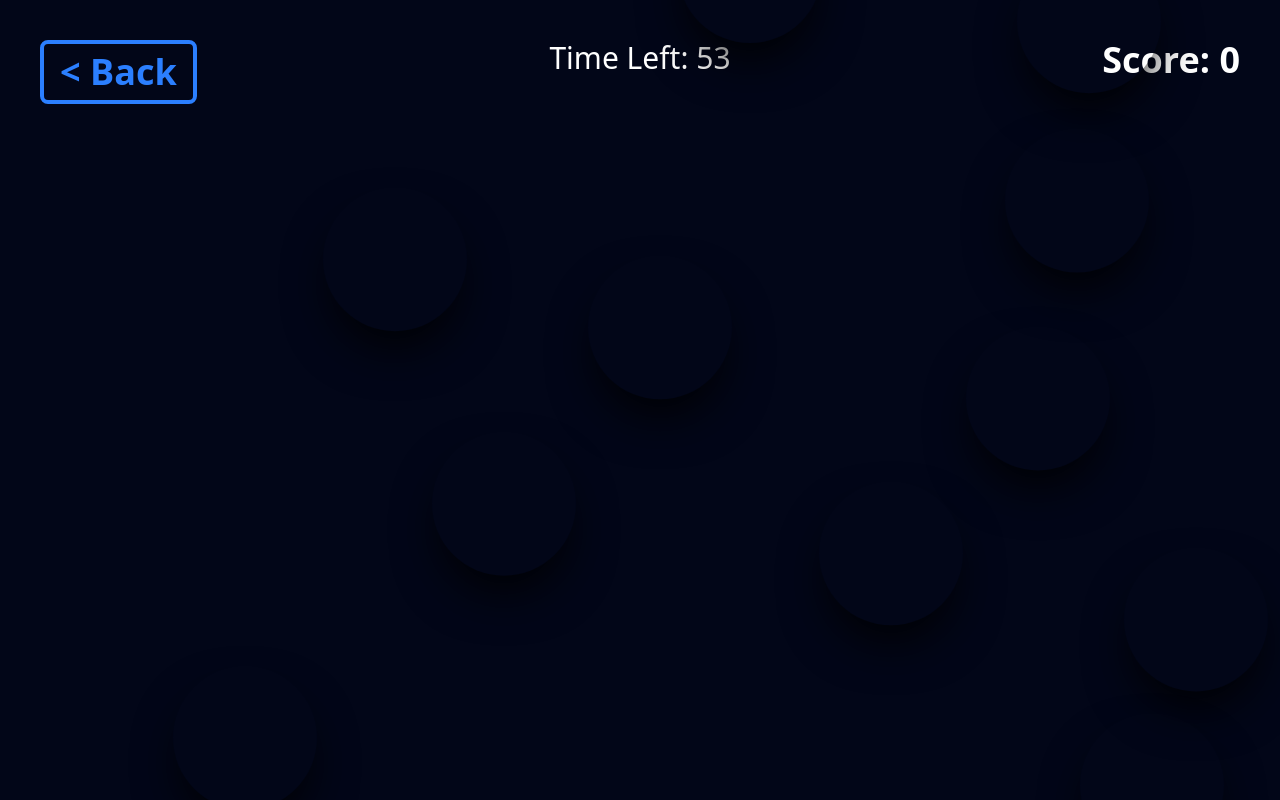
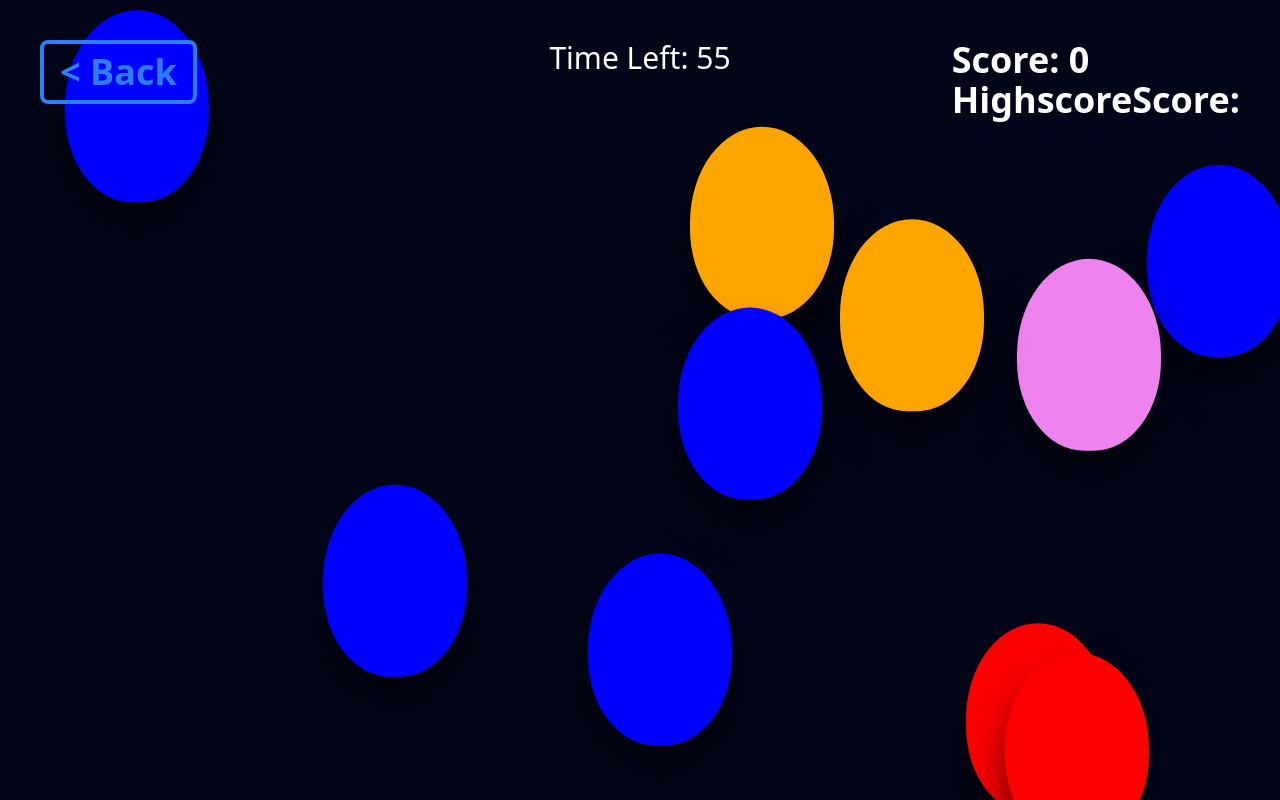
Before and after one commit to Harshil000/2-Devs, a React (Vite) app in the folder client/: page /play in a window 1280 px wide. Built offline with nearby package versions, Linux system fonts and the light colour scheme; no server answers.

Commit message:
completed all the remaining tasks

```diff
--- a/client/src/pages/GameScreen.jsx
+++ b/client/src/pages/GameScreen.jsx
@@ -3,13 +3,18 @@ import React, { useEffect, useState } from 'react'
 import { v4 as uuidv4 } from 'uuid'
 import "../styles/Home.css"
 import { Link } from 'react-router-dom'
+import { useLocation } from 'react-router-dom';
 
-const GameScreen = ({setHighScore}) => {
-    const balloonColors = ["blue", "green","blue", 'red', 'blue', 'orange', 'blue', 'neutral', 'blue', "violet"]
-
+const GameScreen = () => {
+    const balloonColors = ["blue", "green", "blue", 'red', 'blue', 'orange', 'blue', 'neutral', 'blue', "violet"]
     const [balloons, setBalloons] = useState([])
     const [score, setScore] = useState(0)
     const [timeLeft, setTimeLeft] = useState(60)
+    const [CurrentPlayer , SetCurrentPlayer] = useState({})
+    const location = useLocation();
+    const queryParams = new URLSearchParams(location.search);
+    const name = queryParams.get('name');
+    const email = queryParams.get('email');
 
     useEffect(() => {
         const interval = setInterval(() => {
@@ -18,9 +23,20 @@ const GameScreen = ({setHighScore}) => {
 
         const timeout = setTimeout(() => {
             clearInterval(interval);
-            // setHighScore(score)
             console.log("Stopped spawning balloons");
         }, 60000);
+
+        const getUser = async () => {
+            const response = await fetch("http://localhost:3000/save-user", {
+                method: "POST",
+                headers: { "Content-Type": "application/json" },
+                body: JSON.stringify({ name: name, email: email })
+            })
+            const data = await response.json()
+            SetCurrentPlayer(data.player)
+        }
+
+        getUser()
 
         return () => {
             clearInterval(interval);
@@ -28,33 +44,33 @@ const GameScreen = ({setHighScore}) => {
         };
     }, []);
 
-    useEffect(()=> {
-        if(timeLeft<=0)return
+    useEffect(() => {
+        if (timeLeft <= 0) return
 
-        const timer = setTimeout(()=> {
-            setTimeLeft(prev=>prev-1)
+        const timer = setTimeout(() => {
+            setTimeLeft(prev => prev - 1)
         }, 1000)
-        return ()=>clearTimeout(timer)
+        return () => clearTimeout(timer)
     }, [timeLeft])
 
     const addBalloon = () => {
         const id = uuidv4()
         const ref = React.createRef()
-        const left = Math.random()*90
-        const color = balloonColors[Math.floor((Math.random()*10))]
-        const newBalloon = {id, ref, left, color}
+        const left = Math.random() * 90
+        const color = balloonColors[Math.floor((Math.random() * 10))]
+        const newBalloon = { id, ref, left, color }
 
         setBalloons(prev => [...prev, newBalloon])
 
-        const speed = Math.random()*3 + 4
-        setTimeout(()=> {
-            if(ref.current) {
+        const speed = Math.random() * 3 + 4
+        setTimeout(() => {
+            if (ref.current) {
                 gsap.to(ref.current, {
-                    y: -(window.innerHeight+144),
+                    y: -(window.innerHeight + 144),
                     duration: speed,
                     ease: 'linear',
-                    onComplete : () => {
-                        setBalloons(prev => prev.filter(b=>b.id!==id))
+                    onComplete: () => {
+                        setBalloons(prev => prev.filter(b => b.id !== id))
                     }
                 })
             }
@@ -62,30 +78,49 @@ const GameScreen = ({setHighScore}) => {
     }
 
 
-    const handlePop = (id,color) => {
-        if(color!=="blue"){
-            setScore(prev=>prev-1)
+    const handlePop = (id, color) => {
+        if (color !== "blue") {
+            setScore(prev => prev - 1)
             return
         }
-        setBalloons(prev=>prev.filter(b=>b.id!==id))
-        setScore(prev=>prev+2)
+        setBalloons(prev => prev.filter(b => b.id !== id))
+        setScore(prev => prev + 2)
     }
+
+    useEffect(() => {
+        if (score > CurrentPlayer.highscore) {
+            const changeHighScore = async () => {
+                const response = await fetch("http://localhost:3000/UpdateScore", {
+                    method: "POST",
+                    headers: { "Content-Type": "application/json" },
+                    body: JSON.stringify({ email: CurrentPlayer.email, score: score })
+                })
+                const data = await response.json()
+                console.log(data.text())
+            }
+            changeHighScore();
+        }
+    }, [score])
+
 
 
     return (
         <div className='w-full h-screen bg-slate-950 relative overflow-hidden'>
-      <Link to='/' className='absolute top-10 left-10 text-4xl font-semibold text-blue-500 cursor-pointer border-4 border-blue-500 px-4 py-2 rounded-lg'>{"< Back"}</Link>
-      <h2 className='absolute top-10 left-1/2 -translate-x-1/2 text-white text-3xl'>{`Time Left: ${timeLeft}`}</h2>
-      <h2 className='absolute top-10 right-10 text-white text-4xl font-semibold'>Score: {score}</h2>
+            <Link to='/' className='absolute top-10 left-10 text-4xl font-semibold text-blue-500 cursor-pointer border-4 border-blue-500 px-4 py-2 rounded-lg z-10'>{"< Back"}</Link>
+            <h2 className='absolute top-10 left-1/2 -translate-x-1/2 text-white text-3xl z-10'>{`Time Left: ${timeLeft}`}</h2>
+            <div className='top-10 right-10 absolute text-white text-4xl font-semibold z-10'>
+                <h2>Score: {score}</h2>
+                <h2>HighscoreScore: {CurrentPlayer.highscore}</h2>
+            </div>
             {
-        timeLeft!==0 ?
-          (balloons.map((balloon)=> (
+                timeLeft !== 0 ?
+                    (balloons.map((balloon) => (
                         <div
                             key={balloon.id}
                             ref={balloon.ref}
-            className={`shadow-2xl shadow-black absolute -bottom-36 h-36 w-36 bg-${balloon.color}-400 rounded-full cursor-pointer`}
-            style={{left: `${balloon.left}%`}}
-            onClick={()=>handlePop(balloon.id, balloon.color)}
+                            className={`shadow-2xl shadow-black absolute -bottom-36 h-48 w-36 rounded-full cursor-pointer`}
+                            style={{ left: `${balloon.left}%`, backgroundColor: balloon.color, borderRadius: "75% 75% 70% 70%" }}
+                            onClick={() => handlePop(balloon.id, balloon.color)}
                         >
                         </div>
                     )))
@@ -94,7 +129,7 @@ const GameScreen = ({setHighScore}) => {
                         <div className='absolute top-1/2 left-1/2 -translate-1/2'>
                             <div className='text-7xl text-white font-medium'>You Scored {score} points.</div>
                             <div className='flex items-center justify-evenly mt-10'>
-                <button onClick={()=>window.location.reload()} className='text-white text-3xl border-3 border-white px-3 py-2 rounded-md'>Play Again</button>
+                                <button onClick={() => window.location.reload()} className='text-white text-3xl border-3 border-white px-3 py-2 rounded-md cursor-pointer'>Play Again</button>
                                 <Link to="/" className='text-white text-3xl border-3 border-white px-3 py-2 rounded-md'>View Leaderboard</Link>
                             </div>
                         </div>
--- a/client/src/pages/Home.jsx
+++ b/client/src/pages/Home.jsx
@@ -8,7 +8,7 @@ import AOS from 'aos';
 import "aos/dist/aos.css";
 import { Link } from 'react-router-dom';
 
-const Home = ({score}) => {
+const Home = () => {
 
     const [CurrentPlayer, SetCurrentPlayer] = useState({})
     const [LeaderBoardList, SetLeaderBoardList] = useState([])
@@ -36,11 +36,9 @@ const Home = ({score}) => {
             body: JSON.stringify({ name: user.name, email: user.email })
         })
         const data = await response.json()
-        if (data.status === "100") {
-            // console.log("user already exists")
+        if (data.status === "200") {
             SetCurrentPlayer(data.player)
         } else {
-            // console.log("user saved")
             SetCurrentPlayer(data.player)
         }
     }
@@ -122,8 +120,8 @@ const Home = ({score}) => {
                     </div>
                 </div>
                 <div data-aos={"fade-up"} data-aos-delay={"1200"} className='w-full flex justify-center items-center h-[20vh]'>
-                     <Link to='/play' className="plybtn"> Play !
-                     </Link>
+                    {isAuthenticated ? <Link to={`/play?name=${user.name}&email=${user.email}`} className="plybtn"> Play !
+                        </Link> : <div className='text-gray-400 text-2xl font-semibold px-4 py-2 border rounded-xl border-gray-400 w-fit'>Login to Play</div>}
                  </div>
             </div>
         </>
```
Also changed, not shown: 1 other file (tests, documents, lock files or other folders). Lines whose indentation alone changed are shown as unchanged.
